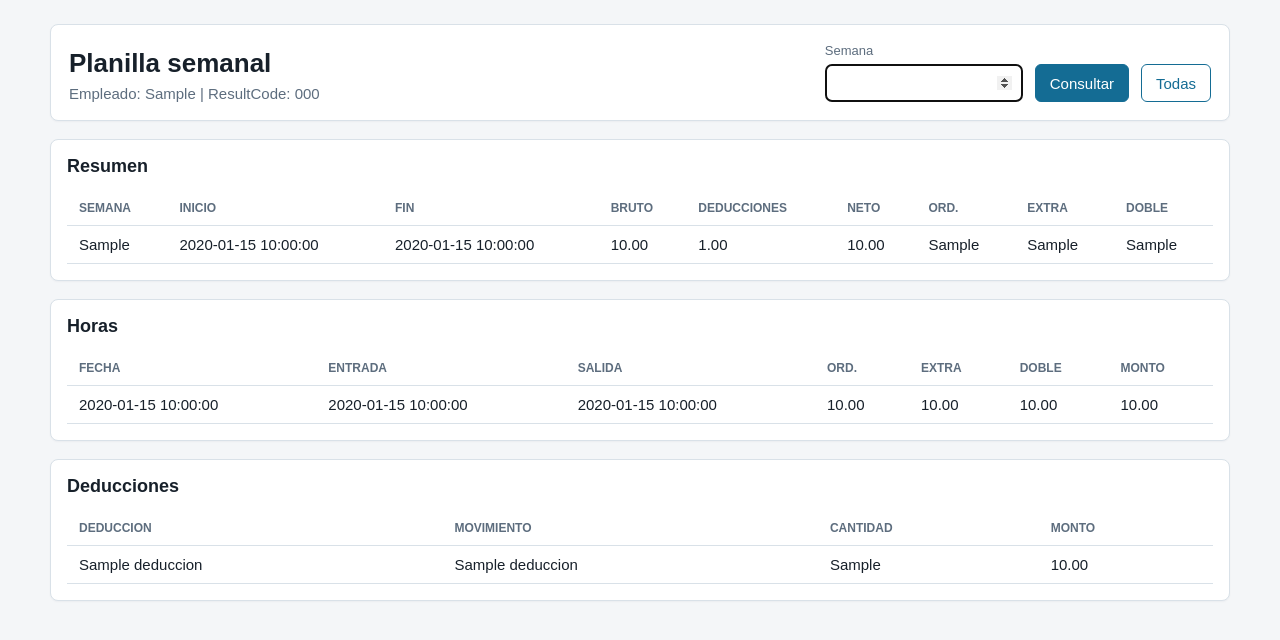
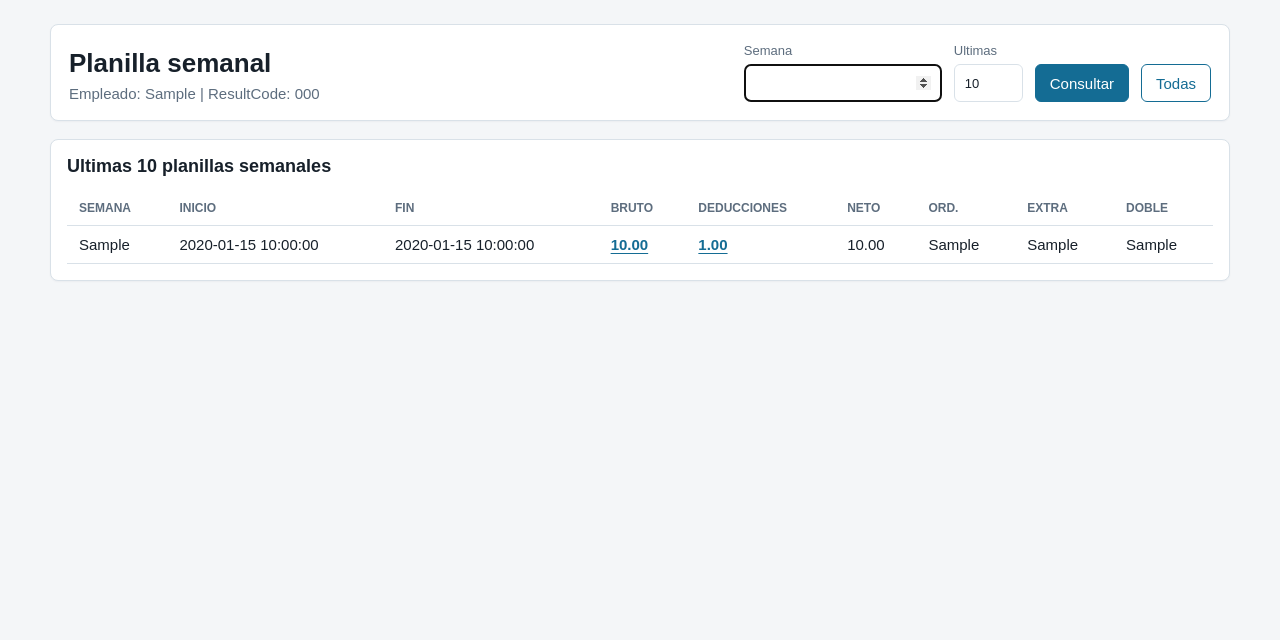
Before and after one commit to ferabarca1910/Tarea_ProgramadaIII_BD, a Flask app: template Web/templates/empleado/planilla_semanal.html in a window 1280 px wide. Shown: the part 58-698 px from the top of the page. Run offline with Flask 3, Linux system fonts and the light colour scheme; the template is opened without the code that fills it: most values are stand-ins (such as "Sample title", 1, 10 or a date in 2020).

Commit message:
Implementar pantalla empleado semanal Mostrar últimas X planillas semanales: salario bruto deducciones salario neto horas ordinarias horas extra normales horas extra dobles Bruto y deducciones deben abrir detalle.

```diff
--- a/Web/static/style.css
+++ b/Web/static/style.css
@@ -193,6 +193,29 @@ button:hover,
     overflow-x: auto;
 }
 
+.section-heading {
+    display: flex;
+    align-items: center;
+    justify-content: space-between;
+    gap: 14px;
+    margin-bottom: 14px;
+}
+
+.section-heading h2 {
+    margin-bottom: 0;
+}
+
+.amount-link {
+    color: var(--primary);
+    font-weight: 700;
+    text-decoration: underline;
+    text-underline-offset: 3px;
+}
+
+.amount-link:hover {
+    color: var(--primary-dark);
+}
+
 table {
     width: 100%;
     border-collapse: collapse;
@@ -246,6 +269,11 @@ th {
         flex-direction: column;
     }
 
+    .section-heading {
+        align-items: flex-start;
+        flex-direction: column;
+    }
+
     .filters {
         width: 100%;
     }
--- a/Web/templates/empleado/planilla_semanal.html
+++ b/Web/templates/empleado/planilla_semanal.html
@@ -14,13 +14,17 @@
             Semana
             <input type="number" name="id_semana" value="{{ id_semana or '' }}" min="1">
         </label>
+        <label>
+            Ultimas
+            <input type="number" name="cantidad" value="{{ cantidad }}" min="1" max="50">
+        </label>
         <button type="submit">Consultar</button>
         <a class="button secondary" href="{{ url_for('empleado.planilla_semanal') }}">Todas</a>
     </form>
 </section>
 
 <section class="table-wrap">
-    <h2>Resumen</h2>
+    <h2>Ultimas {{ cantidad }} planillas semanales</h2>
     <table>
         <thead>
             <tr>
@@ -41,8 +45,16 @@
                     <td>{{ planilla.IdSemanaPlanilla }}</td>
                     <td>{{ planilla.FechaInicio }}</td>
                     <td>{{ planilla.FechaFin }}</td>
-                    <td>{{ "%.2f"|format(planilla.SalarioBruto) }}</td>
-                    <td>{{ "%.2f"|format(planilla.TotalDeducciones) }}</td>
+                    <td>
+                        <a class="amount-link" href="{{ url_for('empleado.planilla_semanal', id_semana=id_semana, cantidad=cantidad, detalle='bruto', detalle_semana=planilla.IdSemanaPlanilla) }}">
+                            {{ "%.2f"|format(planilla.SalarioBruto) }}
+                        </a>
+                    </td>
+                    <td>
+                        <a class="amount-link" href="{{ url_for('empleado.planilla_semanal', id_semana=id_semana, cantidad=cantidad, detalle='deducciones', detalle_semana=planilla.IdSemanaPlanilla) }}">
+                            {{ "%.2f"|format(planilla.TotalDeducciones) }}
+                        </a>
+                    </td>
                     <td>{{ "%.2f"|format(planilla.SalarioNeto) }}</td>
                     <td>{{ planilla.HorasOrdinarias }}</td>
                     <td>{{ planilla.HorasExtraNormales }}</td>
@@ -57,8 +69,12 @@
     </table>
 </section>
 
+{% if detalle == 'bruto' %}
 <section class="table-wrap">
-    <h2>Horas</h2>
+    <div class="section-heading">
+        <h2>Detalle de bruto - semana {{ detalle_semana }}</h2>
+        <a class="button secondary" href="{{ url_for('empleado.planilla_semanal', id_semana=id_semana, cantidad=cantidad) }}">Cerrar detalle</a>
+    </div>
     <table>
         <thead>
             <tr>
@@ -90,9 +106,14 @@
         </tbody>
     </table>
 </section>
+{% endif %}
 
+{% if detalle == 'deducciones' %}
 <section class="table-wrap">
-    <h2>Deducciones</h2>
+    <div class="section-heading">
+        <h2>Detalle de deducciones - semana {{ detalle_semana }}</h2>
+        <a class="button secondary" href="{{ url_for('empleado.planilla_semanal', id_semana=id_semana, cantidad=cantidad) }}">Cerrar detalle</a>
+    </div>
     <table>
         <thead>
             <tr>
@@ -118,4 +139,5 @@
         </tbody>
     </table>
 </section>
+{% endif %}
 {% endblock %}
```
Also changed, not shown: Web/routes/empleado.py (+23 -4 lines).
